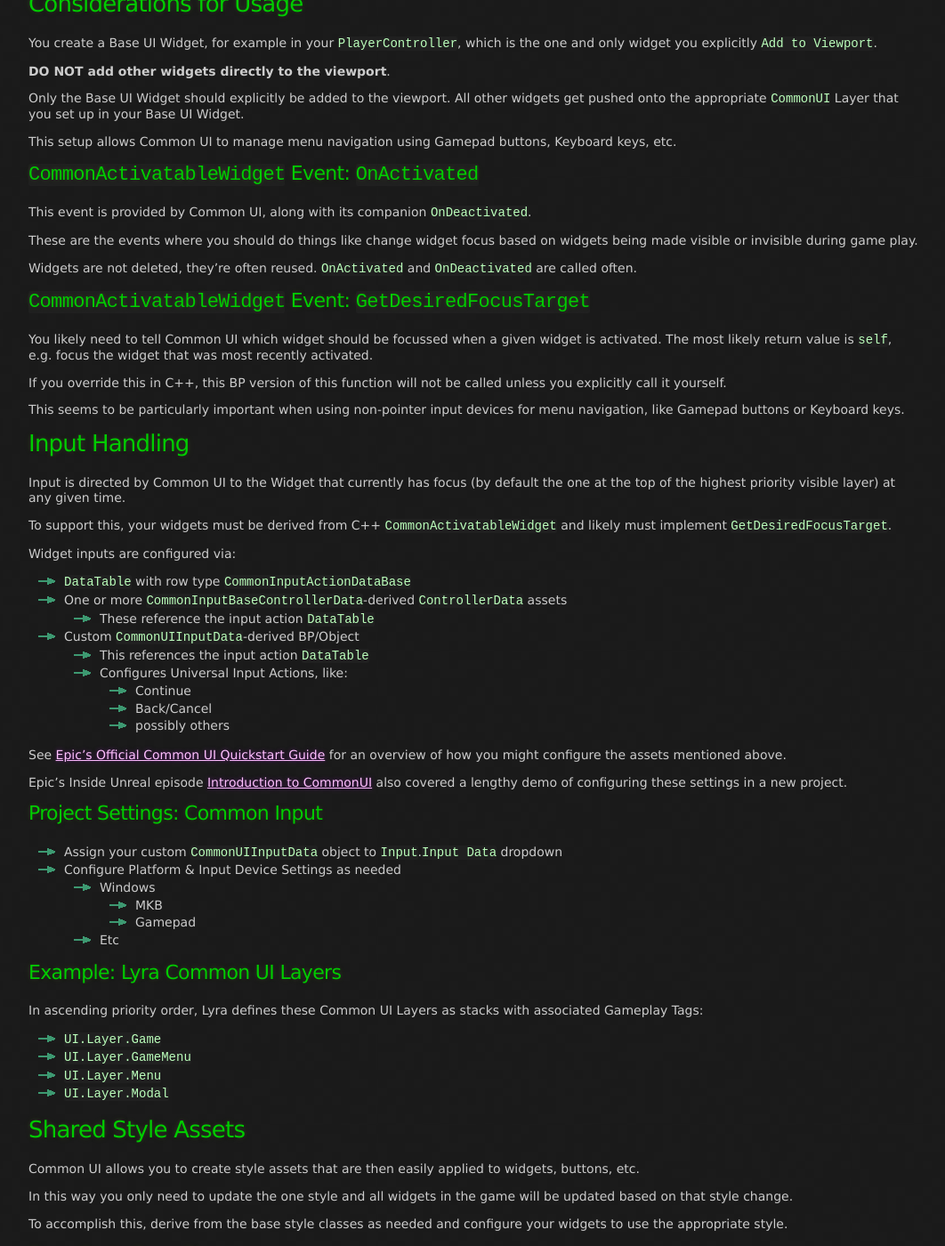
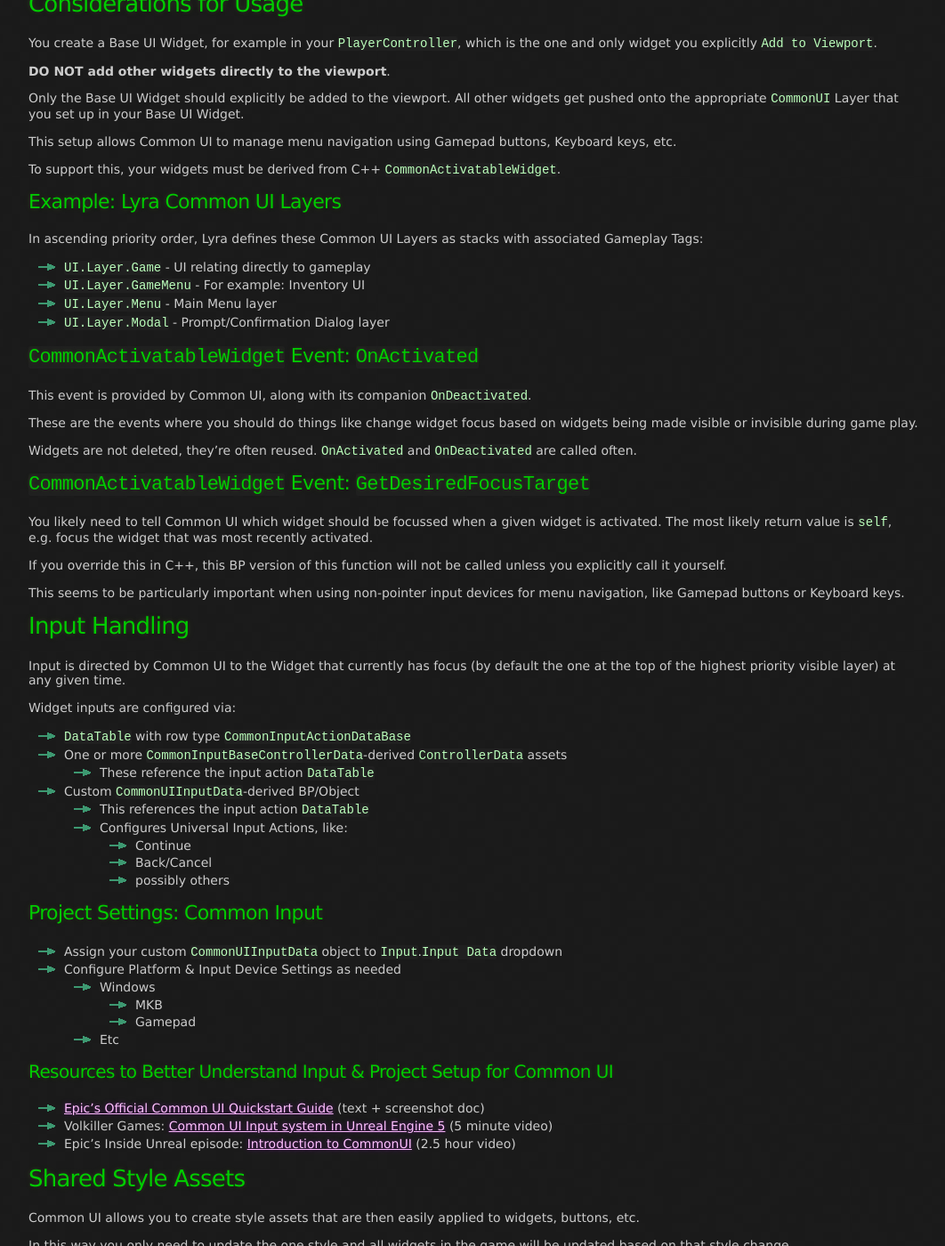
Before and after one commit to x157/x157.github.io, a Jekyll site: the page built from UE5/CommonUI/index.md, in a window 1280 px wide and 1400 px high, scrolled down 333 px. Shown: the whole window at 89% size, without its empty margins (108-1170 px from the left). Built offline with Jekyll 4.4.1, drawn with Linux system fonts in a browser that asks for light colours; some of the changed text lies outside the part shown.

Commit message:
Update Common UI index

```diff
--- a/UE5/CommonUI/index.md
+++ b/UE5/CommonUI/index.md
@@ -32,6 +32,18 @@
 
 This setup allows Common UI to manage menu navigation using Gamepad buttons, Keyboard keys, etc.
 
+To support this, your widgets must be derived from C++ `CommonActivatableWidget`.
+
+
+### Example: Lyra Common UI Layers
+
+In ascending priority order, Lyra defines these Common UI Layers as stacks with associated Gameplay Tags:
+
+- `UI.Layer.Game` - UI relating directly to gameplay
+- `UI.Layer.GameMenu` - For example: Inventory UI
+- `UI.Layer.Menu` - Main Menu layer
+- `UI.Layer.Modal` - Prompt/Confirmation Dialog layer
+
 
 ### `CommonActivatableWidget` Event: `OnActivated`
 
@@ -61,9 +73,6 @@
 (by default the one at the top of the highest priority visible layer)
 at any given time.
 
-To support this, your widgets must be derived from C++ `CommonActivatableWidget`
-and likely must implement `GetDesiredFocusTarget`.
-
 Widget inputs are configured via:
 
 - `DataTable` with row type `CommonInputActionDataBase`
@@ -76,13 +85,6 @@
     - Back/Cancel
     - possibly others
 
-See [Epic's Official Common UI Quickstart Guide](https://docs.unrealengine.com/5.0/en-US/common-ui-quickstart-guide-for-unreal-engine/)
-for an overview of how you might configure the assets mentioned above.
-
-Epic's Inside Unreal episode
-[Introduction to CommonUI](./Annotations/EpicGames-Introduction-to-CommonUI)
-also covered a lengthy demo of configuring these settings in a new project.
-
 
 ### Project Settings: Common Input
 
@@ -94,14 +96,11 @@
   - Etc
 
 
-### Example: Lyra Common UI Layers
+#### Resources to Better Understand Input & Project Setup for Common UI
 
-In ascending priority order, Lyra defines these Common UI Layers as stacks with associated Gameplay Tags:
-
-- `UI.Layer.Game`
-- `UI.Layer.GameMenu`
-- `UI.Layer.Menu`
-- `UI.Layer.Modal`
+- [Epic's Official Common UI Quickstart Guide](https://docs.unrealengine.com/5.0/en-US/common-ui-quickstart-guide-for-unreal-engine/) (text + screenshot doc)
+- Volkiller Games: [Common UI Input system in Unreal Engine 5](https://youtu.be/q05jmFyeb0c) (5 minute video)
+- Epic's Inside Unreal episode: [Introduction to CommonUI](./Annotations/EpicGames-Introduction-to-CommonUI) (2.5 hour video)
 
 
 ## Shared Style Assets
@@ -120,6 +119,14 @@
 - `CommonButtonStyle`
 - `CommonTextStyle`
 - others?
+
+
+## Debugging Common UI
+
+### Console command: `CommonUI.DumpActivatableTree`
+
+If you enter the above console command you will get an output log dump of debug information
+that can be helpful to understand what the current Common UI display stack looks like.
 
 
 <a id="Annotations"></a>
@@ -146,3 +153,7 @@
 
 - [benui's Common UI Intro](https://benui.ca/unreal/common-ui-intro/)
 - [benui's Deep Dive into Common UI Buttons](https://benui.ca/unreal/common-ui-button/)
+  - Insight into Common UI Buttons, how to design and use them
+- [Volkiller Games: Common UI Input system in Unreal Engine 5](https://youtu.be/q05jmFyeb0c)
+  - This video primarily details the initial project setup
+  - Also shows off Controller-specific button icons
```
